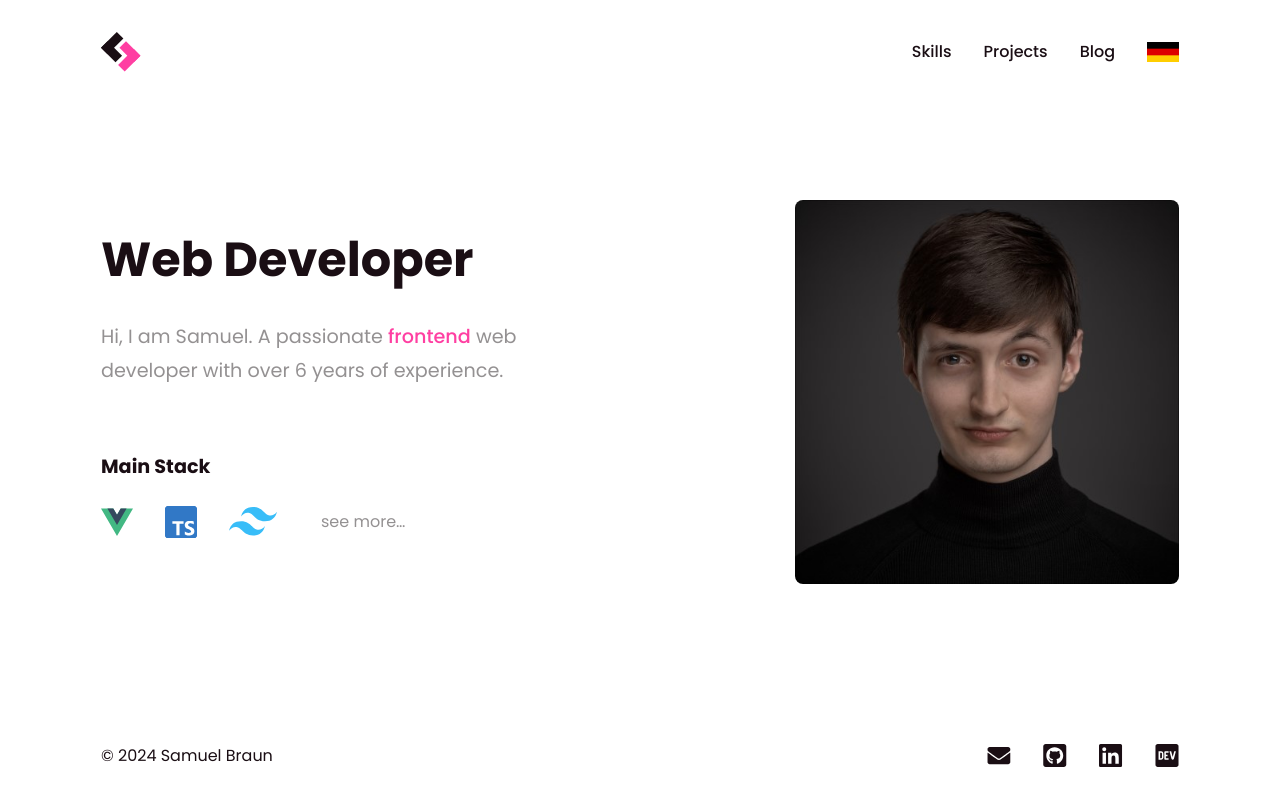
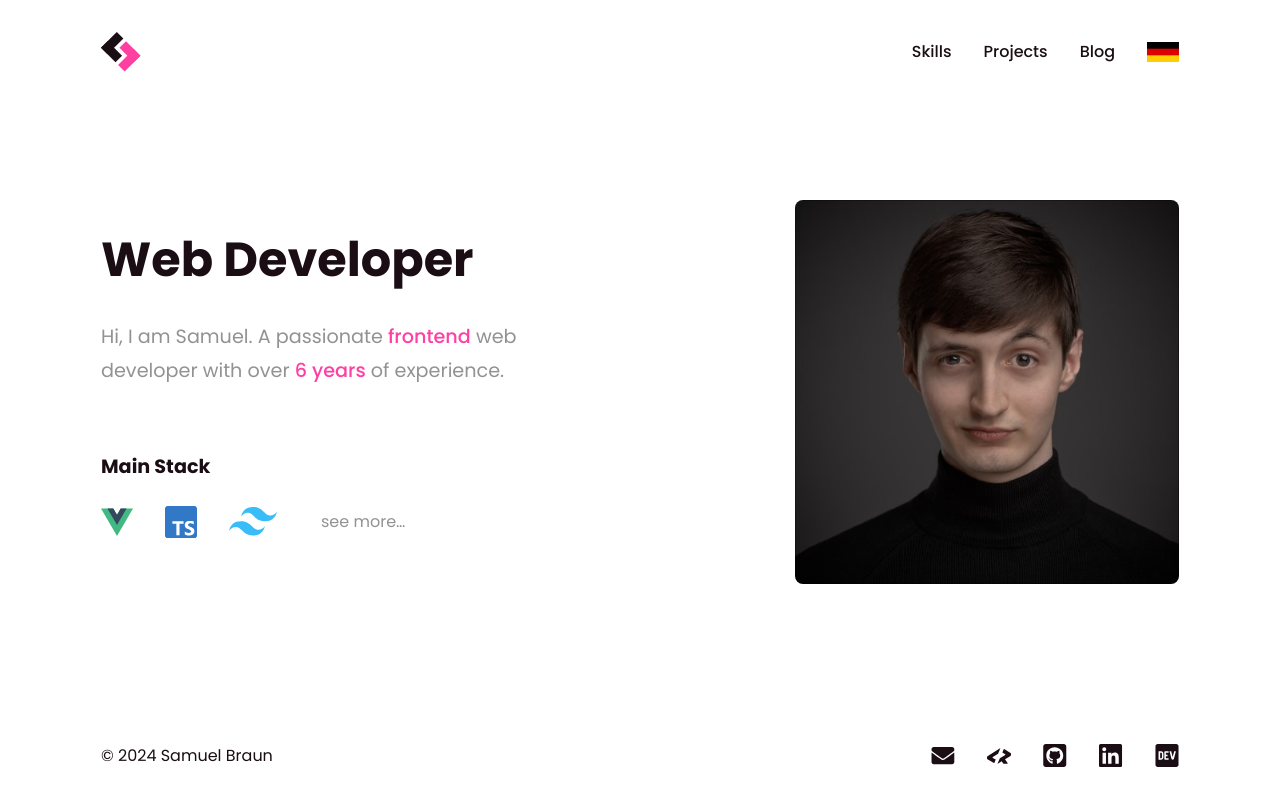
Before and after one commit to web-dev-sam/portfolio, a Vue app: page / in a window 1280 px wide. Built offline with nearby package versions, Linux system fonts and the light colour scheme.

Commit message:
Added highlights

```diff
--- a/src/App.vue
+++ b/src/App.vue
@@ -4,7 +4,6 @@ import PageFooter from './components/base/PageFooter.vue'
 import { useRouter } from 'vue-router'
 
 const router = useRouter()
-console.log(router.currentRoute.value.name)
 </script>
 
 <template>
--- a/src/components/base/PageFooter.vue
+++ b/src/components/base/PageFooter.vue
@@ -3,6 +3,7 @@ import IconGitHub from '@/components/icons/IconGitHub.vue'
 import IconLinkedIn from '@/components/icons/IconLinkedIn.vue'
 import IconDevTo from '@/components/icons/IconDevTo.vue'
 import IconEmail from '@/components/icons/IconEmail.vue'
+import IconCodersRank from '@/components/icons/IconCodersRank.vue'
 </script>
 
 <template>
@@ -18,6 +19,16 @@ import IconEmail from '@/components/icons/IconEmail.vue'
           rel="noopener noreferrer"
         >
           <IconEmail class="w-6" />
+        </a>
+      </li>
+      <li>
+        <a
+          class="hover:opacity-85"
+          href="https://profile.codersrank.io/user/web-dev-sam"
+          target="_blank"
+          rel="noopener noreferrer"
+        >
+          <IconCodersRank />
         </a>
       </li>
       <li>
--- /dev/null
+++ b/src/components/icons/IconCodersRank.vue
@@ -0,0 +1,8 @@
+<template>
+  <svg xmlns="http://www.w3.org/2000/svg" height="24" viewBox="0 0 24 24">
+    <path
+      fill="currentColor"
+      d="m23.134 8.64l-5.973-3.62a.286.286 0 0 0-.412.125l-1.4 3.286l2.842 1.696a.53.53 0 0 1 0 .921l-5.335 3.14l-2.267 5.274a.127.127 0 0 0 .052.203a.122.122 0 0 0 .134-.035l3.914-2.365l1.545 2.219a.373.373 0 0 0 .309.167h3.708a.367.367 0 0 0 .327-.2a.382.382 0 0 0-.018-.386l-2.513-3.852l5.088-3.077c.577-.349.865-.74.865-1.172V9.813c0-.433-.288-.823-.866-1.172zM13.082 4.35L.845 12.052c-.577.348-.858.739-.845 1.171v1.173c.014.432.303.816.866 1.15l6.056 3.496a.286.286 0 0 0 .412-.146l1.36-3.286l-2.884-1.633a.518.518 0 0 1-.275-.384a.529.529 0 0 1 .254-.537l5.295-3.245l2.183-5.316a.128.128 0 0 0-.04-.142a.122.122 0 0 0-.146-.005z"
+    />
+  </svg>
+</template>
--- a/src/views/home/HomePage.vue
+++ b/src/views/home/HomePage.vue
@@ -1,6 +1,5 @@
 <script setup lang="ts">
 import { useTranslator } from '@/composables/useTranslator'
-import PageFooter from '@/components/base/PageFooter.vue'
 import IconVue from '@/components/icons/IconVue.vue'
 import IconTailwind from '@/components/icons/IconTailwind.vue'
 import IconTypeScript from '@/components/icons/IconTypeScript.vue'
@@ -9,9 +8,8 @@ const { t } = useTranslator({
   en: {
     hero: {
       webdev: 'Web Developer',
-      intro: 'Hi, I am Samuel. A passionate ',
-      highlight: 'frontend',
-      intro2: ' web developer with over 6 years of experience.',
+      intro:
+        'Hi, I am Samuel. A passionate <span class="font-medium text-primary">frontend</span> web developer with over <span class="font-medium text-primary">6 years</span> of experience.',
     },
     stack: {
       more: 'see more',
@@ -20,9 +18,8 @@ const { t } = useTranslator({
   de: {
     hero: {
       webdev: 'Web Entwickler',
-      intro: 'Hey, ich bin Samuel. Ein leidenschaftlicher ',
-      highlight: 'Frontend ',
-      intro2: 'Webentwickler mit mehr als 5 Jahren Erfahrung.',
+      intro:
+        'Hey, ich bin Samuel. Ein leidenschaftlicher <span class="font-medium text-primary">Frontend</span> Webentwickler mit mehr als <span class="font-medium text-primary">6 Jahren</span> Erfahrung.',
     },
     stack: {
       more: 'und mehr',
@@ -41,11 +38,10 @@ const { t } = useTranslator({
           alt="Samuel Braun"
         />
         <h1 class="text-h1 font-bold">{{ t('hero.webdev') }}</h1>
-        <p class="mx-auto max-w-[50ch] text-balance text-h6 text-muted lg:mx-0">
-          {{ t('hero.intro') }}
-          <span class="font-medium text-primary">{{ t('hero.highlight') }}</span
-          >{{ t('hero.intro2') }}
-        </p>
+        <p
+          class="mx-auto max-w-[50ch] text-balance text-h6 text-muted lg:mx-0"
+          v-html="t('hero.intro')"
+        ></p>
         <h2 class="!lg:mt-32 !mt-16 text-h6 font-bold">Main Stack</h2>
         <ul
           class="mx-auto flex max-w-[40ch] items-center justify-center gap-4 align-middle md:gap-6 lg:mx-0 lg:justify-start lg:gap-8"
```
